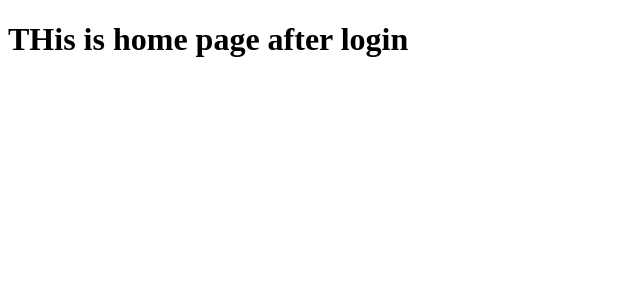
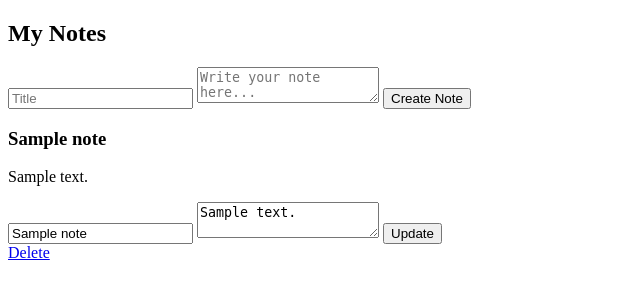
Before and after one commit to dipaashu/TNRP, a PHP site: page /home.php in a window 1280 px wide. Shown: the top 300 px of the page, without its empty margins (0-640 px from the left). Run offline with PHP 8.4, Linux system fonts and the light colour scheme; the visitor is signed in with stand-in values (Sample User, id 1); tables that the repository leaves empty or names only in its code hold one stand-in row (values such as "Sample post").

Commit message:
crud note working

```diff
--- a/frontend/css/lsform.css
+++ b/frontend/css/lsform.css
@@ -8,7 +8,7 @@ body{
     display: flex;
     flex-direction: column;
     align-items: center;
-    gap: 20px;
+    gap: 10px;
     width: 100%;
     height: auto;
     padding-top: 10%;
--- /dev/null
+++ b/frontend/database.php
@@ -0,0 +1,12 @@
+<?php
+
+$hostName = "localhost";
+$dbUser = "root";
+$dbPassword = "";
+$dbName = "login_register";
+$conn = mysqli_connect($hostName, $dbUser, $dbPassword, $dbName);
+if (!$conn) {
+    die("Something went wrong;");
+}
+
+?>
--- a/frontend/home.php
+++ b/frontend/home.php
@@ -1,11 +1,73 @@
+<?php
+include 'noteOperation.php';
+session_start();
+if (!isset($_SESSION["user"])) {
+    header("Location: login.php");
+}
+// else {
+//     header("Location: login.php");
+// }
+
+
+// Check if user is logged in
+// if (!isset($_SESSION['user'])) {
+//     header('Location: login.php');
+//     exit();
+// }
+
+$userId = $_SESSION['user'];
+$noteOps = new NoteOperations($conn);
+
+// Handle create note request
+if (isset($_POST['create'])) {
+    $title = $_POST['title'];
+    $content = $_POST['notes'];
+    $noteOps->createNote($userId, $title, $content);
+}
+
+// Handle update note request
+if (isset($_POST['update'])) {
+    $noteId = $_POST['noteid'];
+    $title = $_POST['title'];
+    $content = $_POST['notes'];
+    $noteOps->updateNote($noteId, $userId, $title, $content);
+}
+
+// Handle delete note request
+if (isset($_GET['delete'])) {
+    $noteId = $_GET['delete'];
+    $noteOps->deleteNote($noteId, $userId);
+    header('Location: home.php'); // Prevent form resubmission
+}
+
+$notes = $noteOps->readNotes($userId);
+?>
+
 <!DOCTYPE html>
-<html lang="en">
+<html>
 <head>
-    <meta charset="UTF-8">
-    <meta name="viewport" content="width=device-width, initial-scale=1.0">
-    <title>Home</title>
+    <title>My Notes</title>
 </head>
 <body>
-    <h1>THis is home page after login</h1>
+    <h2>My Notes</h2>
+    <form method="post">
+        <input type="text" name="title" placeholder="Title" required>
+        <textarea name="notes" placeholder="Write your note here..." required></textarea>
+        <button type="submit" name="create">Create Note</button>
+    </form>
+
+    <?php foreach ($notes as $note): ?>
+        <div>
+            <h3><?= htmlspecialchars($note['title']) ?></h3>
+            <p><?= htmlspecialchars($note['notes']) ?></p>
+            <form method="post">
+                <input type="hidden" name="noteid" value="<?= $note['noteid'] ?>">
+                <input type="text" name="title" value="<?= htmlspecialchars($note['title']) ?>" required>
+                <textarea name="notes" required><?= htmlspecialchars($note['notes']) ?></textarea>
+                <button type="submit" name="update">Update</button>
+            </form>
+            <a href="?delete=<?= $note['noteid'] ?>">Delete</a>
+        </div>
+    <?php endforeach; ?>
 </body>
 </html>
--- a/frontend/index.php
+++ b/frontend/index.php
@@ -1,4 +1,8 @@
 <?php
+session_start();
+if (isset($_SESSION["user"])) {
+    header("Location: home.php");
+}
 ?>
 <!DOCTYPE html>
 <html>
--- /dev/null
+++ b/frontend/noteOperation.php
@@ -0,0 +1,44 @@
+<?php
+include 'database.php';
+
+class NoteOperations {
+    protected $conn;
+
+    public function __construct($conn) {
+        $this->conn = $conn;
+    }
+
+    public function createNote($userId, $title, $content) {
+        // $stmt = $this->conn->prepare("INSERT INTO notes (title, notes) VALUES (?, ?)");
+        $stmt = $this->conn->prepare("INSERT INTO notes (userid, title, notes) VALUES (?, ?, ?)");
+        // $stmt->bind_param("ss", $title, $content);
+        $stmt->bind_param("sss", $userId, $title, $content);
+        $stmt->execute();
+        $stmt->close();
+    }
+
+    public function readNotes($userId) {
+        $stmt = $this->conn->prepare("SELECT noteid, title, notes FROM notes WHERE userid = ?");
+        $stmt->bind_param("i", $userId);
+        $stmt->execute();
+        $result = $stmt->get_result();
+        $notes = $result->fetch_all(MYSQLI_ASSOC);
+        $stmt->close();
+        return $notes;
+    }
+
+    public function updateNote($noteId, $userId, $title, $content) {
+        $stmt = $this->conn->prepare("UPDATE notes SET title = ?, notes = ? WHERE noteid = ? AND userid = ?");
+        $stmt->bind_param("ssii", $title, $content, $noteId, $userId);
+        $stmt->execute();
+        $stmt->close();
+    }
+
+    public function deleteNote($noteId, $userId) {
+        $stmt = $this->conn->prepare("DELETE FROM notes WHERE noteid = ? AND userid = ?");
+        $stmt->bind_param("ii", $noteId, $userId);
+        $stmt->execute();
+        $stmt->close();
+    }
+}
+?>
```
Also changed, not shown: frontend/db.php (deleted, +0 -12 lines), frontend/login.php (+25 -21 lines), frontend/signup.php (+42 -57 lines).
